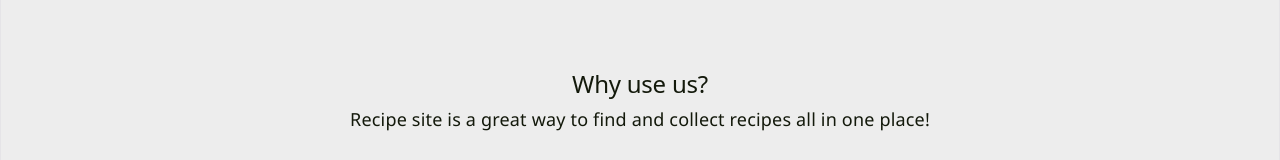
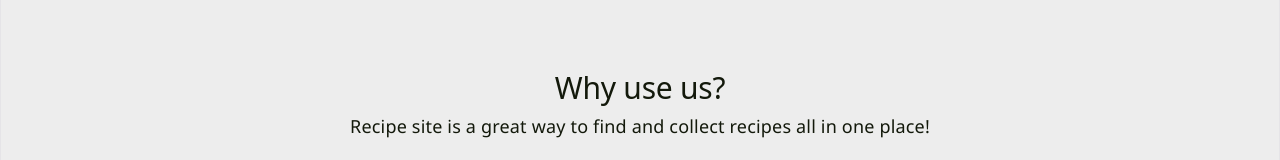
Before and after one commit to yuhdotpng/Recipe_frontend, a React (Vite) app in the folder Recipe_App/: page / in a window 1280 px wide. Shown: the part 1106-1266 px from the top of the page. Built offline with nearby package versions, Linux system fonts and the light colour scheme; no server answers.

Commit message:
changed h2 text size

```diff
--- a/Recipe_App/src/pages/Home.css
+++ b/Recipe_App/src/pages/Home.css
@@ -1,3 +1,6 @@
 .intro {
     padding: 10%;
 }
+h2 {
+    font-size: 30px;
+}
```
